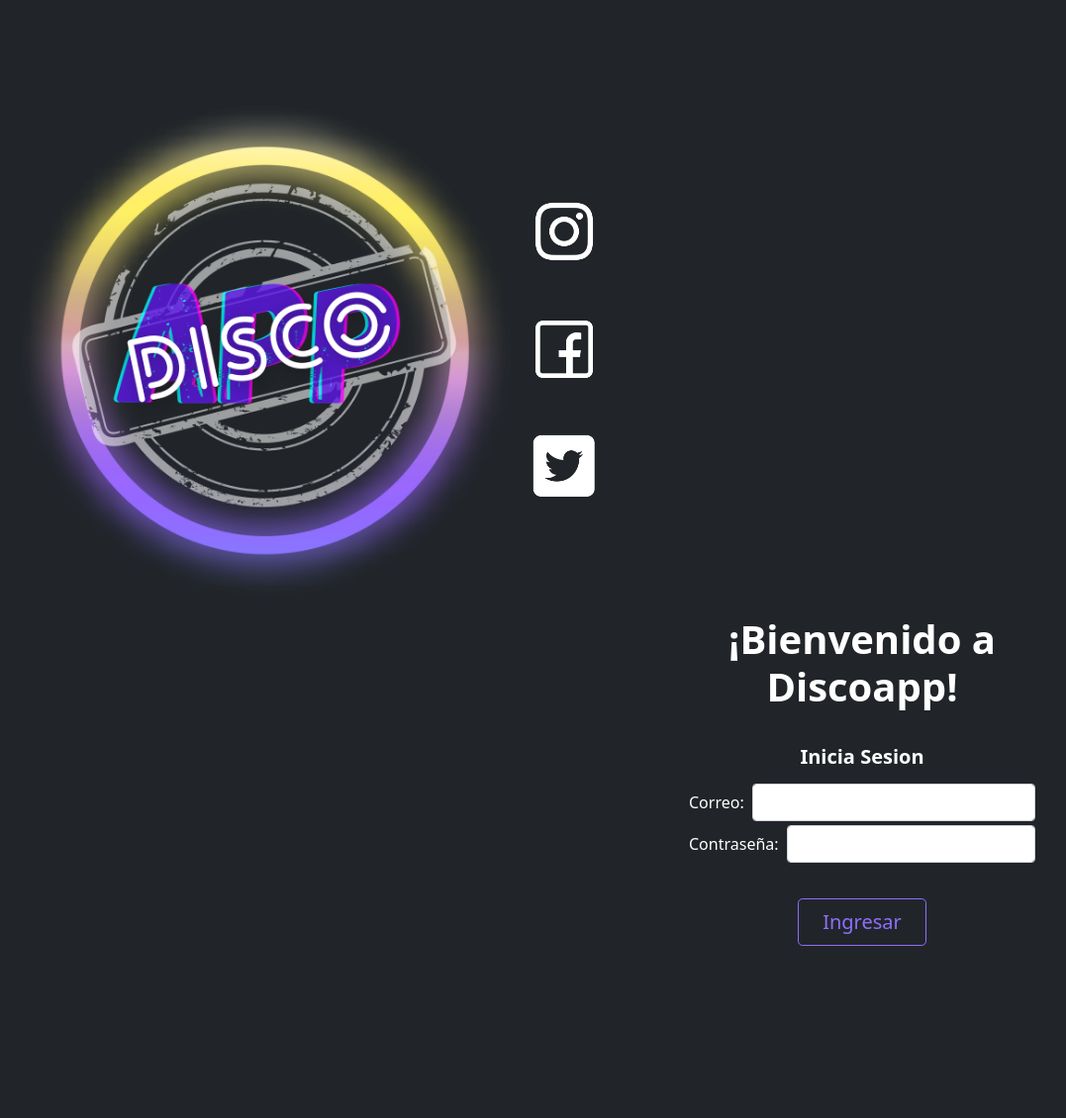
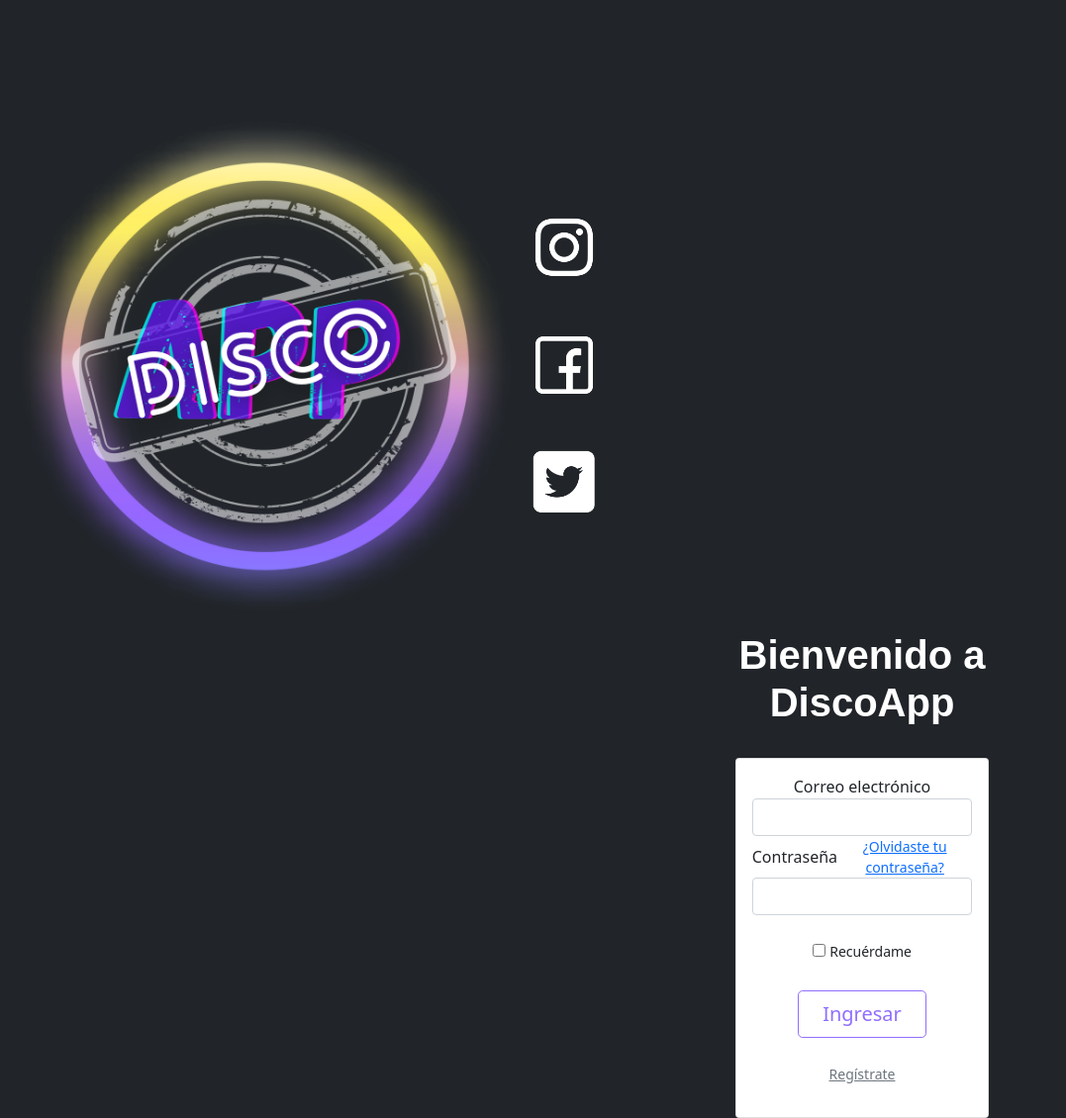
Before and after one commit to DanaAcosta/DiscoAppKeystone, a Django app: page / in a window 1280 px wide. Shown: the whole page at 99% size, without its empty margins (141-1218 px from the left). Before the commit the page ends 956 px from the top, so only its background shows below. Run offline with Django 4.2, Linux system fonts and the light colour scheme; some libraries are stand-ins or nearby versions.

Commit message:
mejorar login

```diff
--- a/hello_azure/templates/hello_azure/index.html
+++ b/hello_azure/templates/hello_azure/index.html
@@ -1,13 +1,26 @@
 {% load static %}
 <!doctype html>
 <head>
-    <title>Hello Azure - Python Quickstart</title>
+    <title>Bienvenido a DiscoApp</title>
     <link rel="stylesheet" href="{% static 'bootstrap/css/bootstrap.min.css' %}">
     <link rel="icon"href="{% static 'images/Logo_DiscoApp.png' %}">
-</head>
+</head
 
 <html>
-   <body class="px-0 py-4 my-2 bg-dark text-center text-white">
+   <body class="px-0 py-4 my-4 bg-dark text-center text-white">
+
+     <style>
+
+
+     h1 {
+       font-family: 'Lucida Handwriting',sans-serif;
+       text-align: center;
+      }
+
+
+     </style>
+
+
      <main>
        <!-- Parte del logo -->
           <div style='height: 550px; width: 485px; border: 0px; float: left; margin: 1em 0em 10em 10em; text-align: left;'>
@@ -28,13 +41,14 @@
         <!-- Parte del login -->
         <form method="post" action="hello">
             {% csrf_token %}
+        <!--
           <div style='height: 350px; width: 350px; border: 0px; float: left; margin: 10em 0em 3em 12em; text-align: center;'>
             <div class="px-0 py-10 my-2 text-center">
-              <h1 class="display-6 fw-bold text-white">¡Bienvenido a Discoapp!</h1> <br>
-              <label for="name" class="form-label fw-bold fs-5">Inicia Sesion</label> <br>
+              <h1 class="display-6 fw-bold text-white">¡Bienvenido a DiscoApp!</h1> <br>
+              <label for="name" class="form-label fw-bold fs-5">Iniciar sesión</label> <br>
 
               <div class="d-grid gap-2 d-sm-flex justify-content-sm-left align-items-center my-1">
-                Correo:
+                Correo electrónico:
                 <input type="text" class="form-control" id="name" name="name" style="max-width: 287px;">
               </div>
               <div class="d-grid gap-2 d-sm-flex justify-content-sm-left align-items-center my-1">
@@ -46,8 +60,54 @@
                 <button type="submit" class="btn btn-outline-new btn-lg px-4 gap-3">Ingresar</button>
               </div>
             </div>
-          </div>
+          </div>-->
+
+        <div style='height: 350px; width: 350px; border: 0px; float: left; margin: 10em 0em 3em 12em; text-align: center;'>
+          <div class="px-0 py-10 my-2 text-center">
+            <h1 class="display-7 fw-bold text-white">Bienvenido a DiscoApp</h1> <br>
+          <div class="w3-container w3-teal">
+                          <div class="row">
+                              <div class="col-md-9 mx-auto">
+                                  <div class="card card-body">
+                                <form id="submitForm" action="#" method="post" data-parsley-validate="" data-parsley-errors-messages-disabled="true" novalidate="" _lpchecked="1">
+          <input type="hidden" name="_csrf" value="7635eb83-1f95-4b32-8788-abec2724a9a4">
+                             <div class="form-group required text-dark">
+                        <lSabel for="username"> Correo electrónico</lSabel>
+                       <input type="text" class="form-control text-lowercase" id="username" required="" name="username" value="">
+                         </div>
+                 <div class="form-group required">
+              <label class="d-flex flex-row align-items-center text-dark" for="password"> Contraseña
+                <small>
+               <a class="ml-auto border-link small-xl" href="#"> ¿Olvidaste tu contraseña? </a> </label> </small>
+          <input type="password" class="form-control" required="" id="password" name="password" value="">
+                 </div>
+               <div class="form-group mt-4 mb-4">
+                  <div class="custom-control custom-checkbox">
+                      <input type="checkbox" class="custom-control-input" id="remember-me" name="remember-me" data-parsley-multiple="remember-me">
+             <label class="custom-control-label text-dark small" for="remember-me"> Recuérdame </label>
+                          </div>
+                        </div>
+                   <div class="form-group pt-1">
+                <button type="submit" class="btn btn-outline-new btn-lg px-4 gap-3">Ingresar</button>
+                            </div>
+                         </form>
+                       <p class="small-xl pt-4 text-center">
+                  <a class="text-muted" href="#">
+                    <small>
+                 <span class="text-muted"> Regístrate </span>
+                    </small>
+                  </a>
+                                  </p>
+                                  </div>
+                              </div>
+                          </div>
+                      </div>
+                    </div>
+                  </div>
         </form>
      </main>
    </body>
+
+
+
 </html>
```
Also changed, not shown: .venc/pyvenv.cfg (added), 2 other files.
